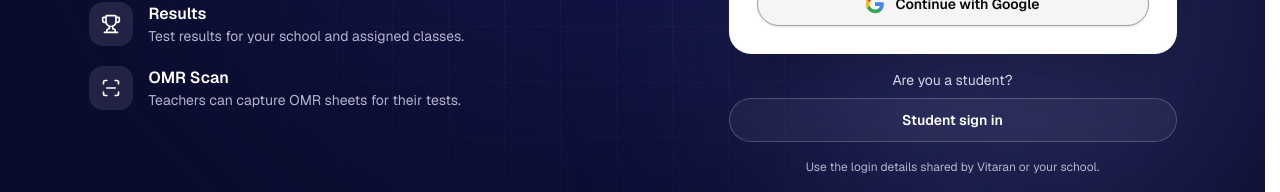
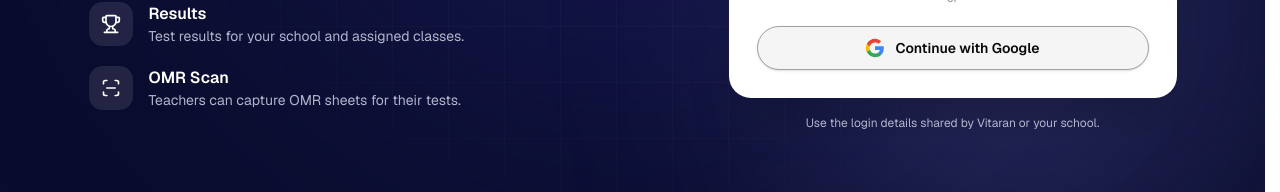
Before and after one commit to moh-ammad/vitaran_new, a Next.js app in the folder frontend/: page /school/login in a window 1280 px wide. Shown: the part 534-726 px from the top of the page. Built offline with nearby package versions, Linux system fonts and the light colour scheme; no server answers.

Commit message:
Removed student login from UI

```diff
--- a/frontend/src/app/school/login/page.tsx
+++ b/frontend/src/app/school/login/page.tsx
@@ -1,7 +1,7 @@
 import type { Metadata } from "next";
 import { redirect } from "next/navigation";
 import { BookOpenCheck, ClipboardCheck, ScanLine, Trophy } from "lucide-react";
-import { SCHOOL_HOME_PATH, STUDENT_LOGIN_PATH, TEACHER_HOME_PATH } from "@/constants/auth";
+import { SCHOOL_HOME_PATH, TEACHER_HOME_PATH } from "@/constants/auth";
 import { AuthShell } from "@/features/auth/auth-shell";
 import { googleErrorMessage } from "@/features/auth/google-errors";
 import { PortalLoginForm } from "@/features/auth/portal-login-form";
@@ -53,11 +53,6 @@ export default async function PortalLoginPage({
       }
       description="One login for schools and teachers. Continue with Google only if that Gmail is already on the account."
       highlights={highlights}
-      switcher={{
-        href: STUDENT_LOGIN_PATH,
-        label: "Student sign in",
-        hint: "Are you a student?",
-      }}
       footnote="Use the login details shared by Vitaran or your school."
     >
       <PortalLoginForm googleError={googleErrorMessage(error)} />
--- a/frontend/src/app/school/student/login/page.tsx
+++ b/frontend/src/app/school/student/login/page.tsx
@@ -22,8 +22,7 @@ const highlights = [
 export default async function StudentLoginPage({
   searchParams,
 }: PageProps<"/school/student/login">) {
-  const cookieStore = await cookies();
-  if (cookieStore.has(STUDENT_SESSION_COOKIE)) redirect(STUDENT_HOME_PATH);
+  if (await getStudentSession()) redirect(STUDENT_HOME_PATH);
   const { error } = await searchParams;
 
   return (
```
